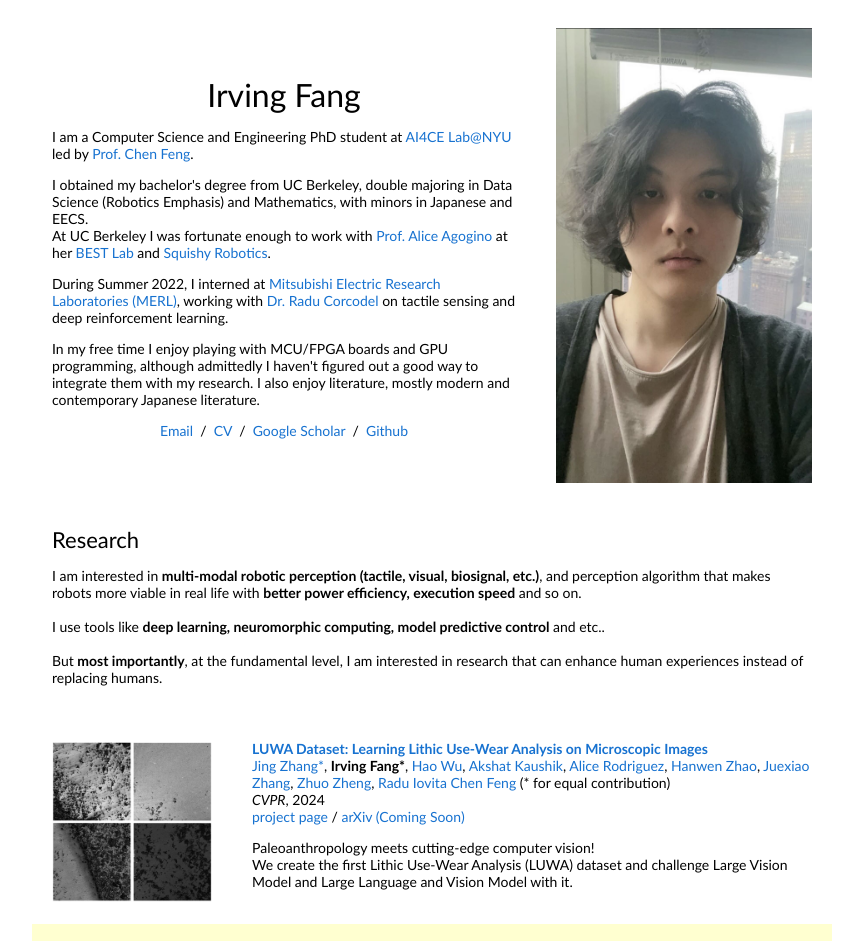
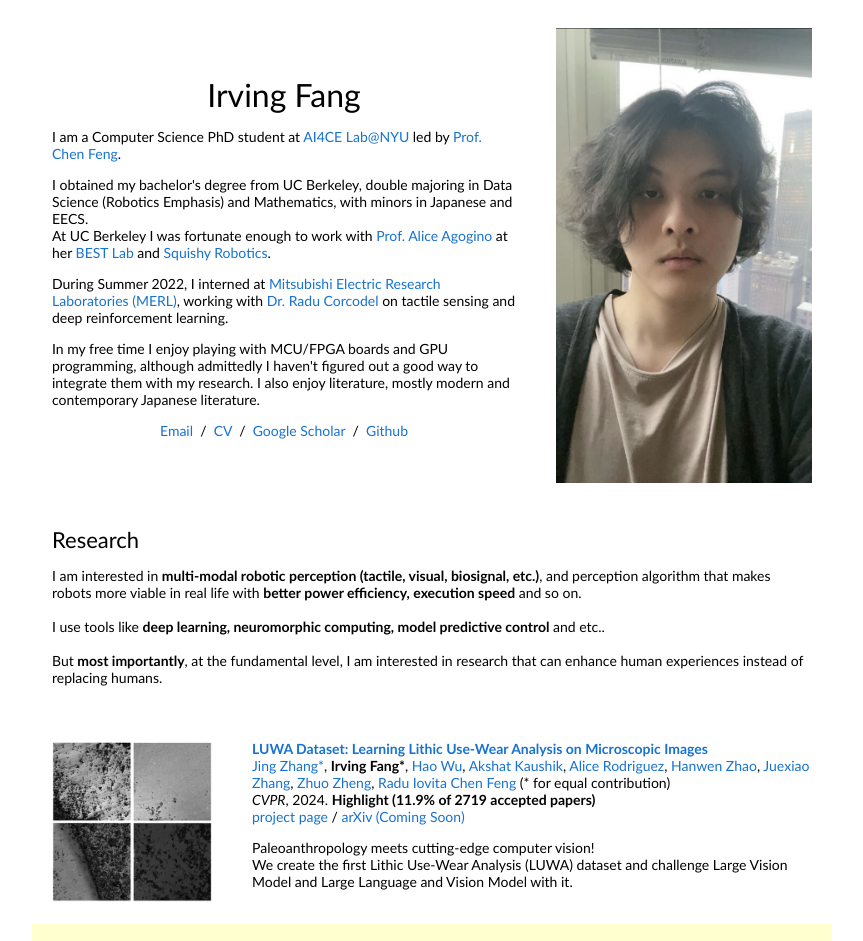
Before and after one commit to IrvingF7/IrvingF7.github.io, a plain HTML site: page index.html in a window 1280 px wide. Shown: the top 941 px of the page, without its empty margins (208-1071 px from the left). Drawn offline with Linux system fonts and the light colour scheme.

Commit message:
update info about cvpr 24

```diff
--- a/index.html
+++ b/index.html
@@ -20,7 +20,7 @@
               <p style="text-align:center">
                 <name>Irving Fang</name>
               </p>
-              <p>I am a Computer Science and Engineering PhD student at <a href="https://ai4ce.github.io/">AI4CE Lab@NYU</a> led by <a href="https://engineering.nyu.edu/faculty/chen-feng"> Prof. Chen Feng</a>.
+              <p>I am a Computer Science PhD student at <a href="https://ai4ce.github.io/">AI4CE Lab@NYU</a> led by <a href="https://engineering.nyu.edu/faculty/chen-feng"> Prof. Chen Feng</a>.
               </p>
               <p>
                 I obtained my bachelor's degree from UC Berkeley, double majoring in Data Science (Robotics Emphasis) and Mathematics, with minors in Japanese and EECS.
@@ -98,7 +98,7 @@
               <a href="https://scholar.google.com/citations?user=YeG8ZM0AAAAJ">Chen Feng</a>
               (* for equal contribution)
               <br>
-							<em>CVPR</em>, 2024
+							<em>CVPR</em>, 2024. <strong> Highlight (11.9% of 2719 accepted papers)</strong>
               <br>
               <a href="https://openreview.net/forum?id=40NyBeZQ0G&noteId=WurF6gCiKJ">project page</a>
               /
```
